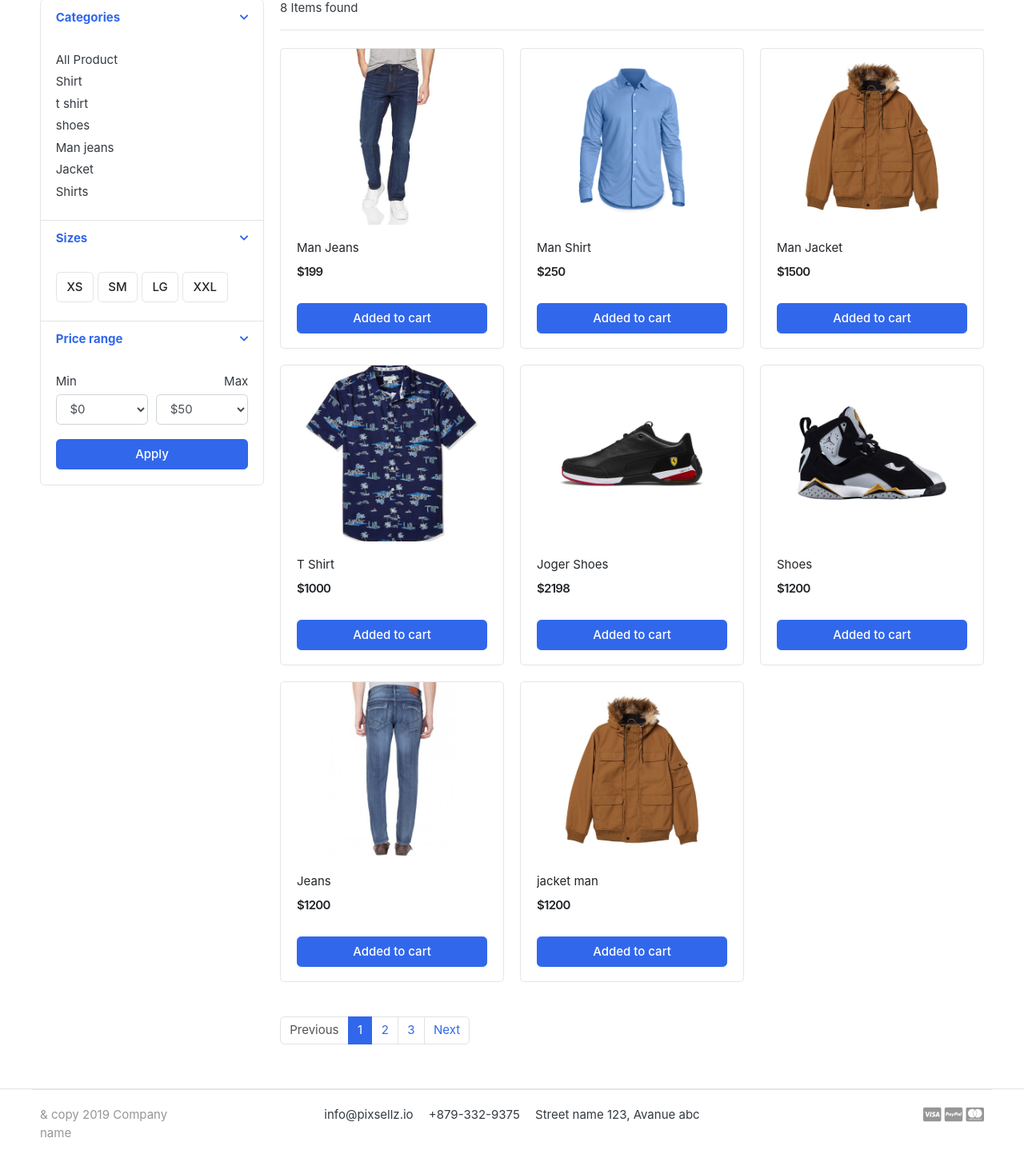
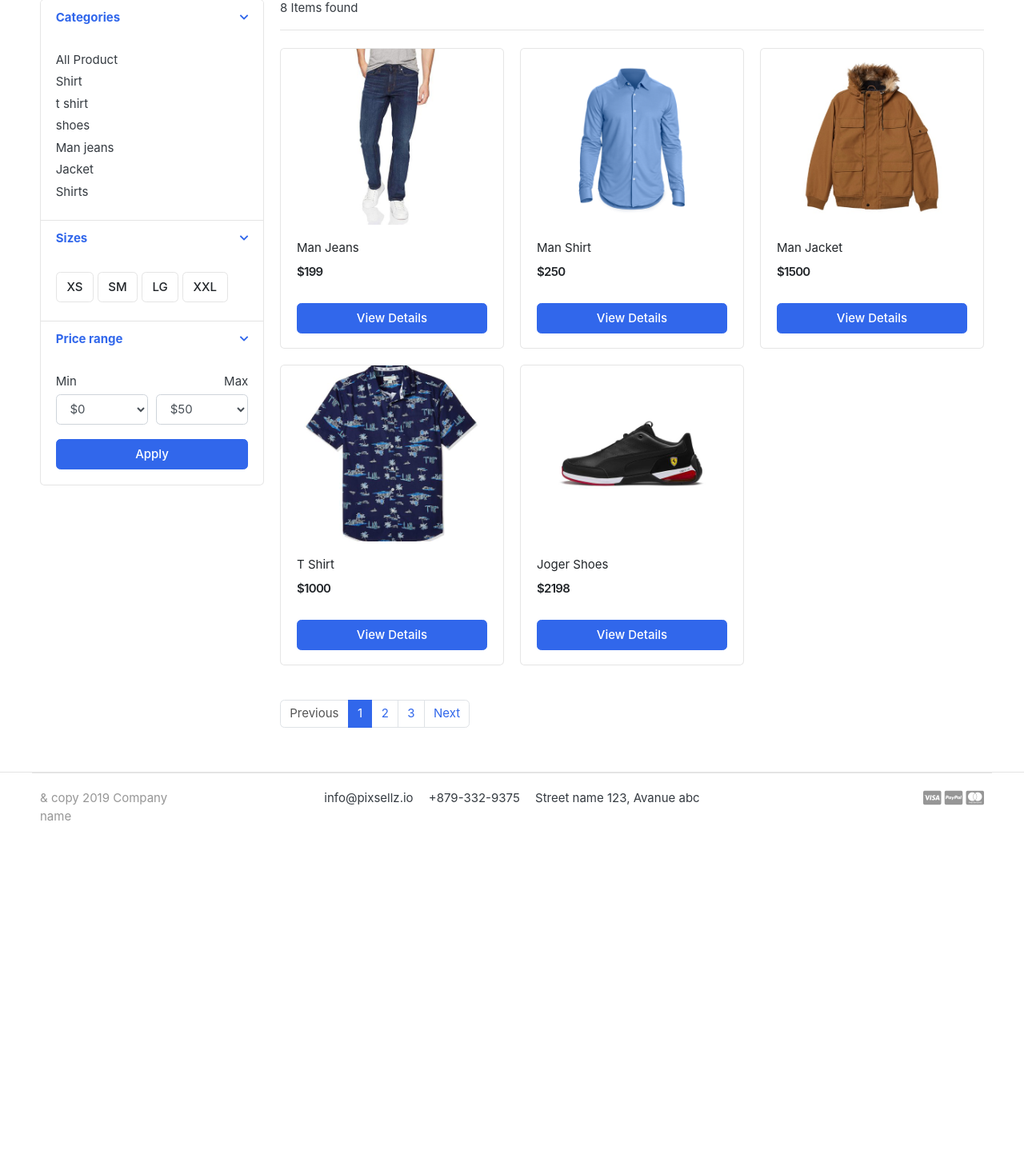
Before and after one commit to Ubaid883/GreatCartEcommerce, a Django app: page /store/ in a window 1280 px wide. Shown: the part 295-1743 px from the top of the page at 80% size. After the commit the page ends 1321 px from the top, so only its background shows below. Run offline with Django 5.2, Linux system fonts and the light colour scheme; data comes from the database, SQL or seed files in the repository; both versions use the stored data as it was after the commit; some libraries are stand-ins or nearby versions; some web fonts are replaced.

Commit message:
paginations

```diff
--- a/cart/context_processor.py
+++ b/cart/context_processor.py
@@ -5,8 +5,8 @@ from .views import _cart_id
 def counter(request):
     cart_count = 0
     try :
-        cart = Cart.objects.filter(cart_id= _cart_id(request))
-        cart_itams = CartIteam.objects.all().filter(cart=cart[:1])
+        cart = Cart.objects.get(cart_id= _cart_id(request))
+        cart_itams = CartIteam.objects.filter(cart=cart, is_active=True)
         cart_count = sum(iteam.quantity for iteam in cart_itams)
     except Cart.DoesNotExist:
         cart_count = 0
--- a/cart/views.py
+++ b/cart/views.py
@@ -60,6 +60,8 @@ def delete_cart_itam(request, product_id):
 
 # Render Cart Page
 def cart(request, total=0,quantity=0,cart_iteams=None):
+    tax = 0
+    grand_total = 0
     try:
         cart =Cart.objects.get(cart_id = _cart_id(request))
         cart_iteams = CartIteam.objects.filter(cart=cart, is_active=True)
--- a/store/models.py
+++ b/store/models.py
@@ -14,8 +14,8 @@ class Product(models.Model):
     Created_date    = models.DateTimeField(auto_now_add=True)
     Modified_date   = models.DateTimeField(auto_now=True)
 
-    # def get_url(self):
-    #     return reverse ('category_by_product',args=[self.Slug])
+    def get_url(self):
+        return reverse ('category_by_product',args=[self.Slug])
 
     def product_url(self):
         return reverse ('product_by_details', args=[self.category.slug,self.Slug])
--- a/store/views.py
+++ b/store/views.py
@@ -2,6 +2,7 @@ from django.shortcuts import render, get_object_or_404
 from .models import Product
 from category.models import Categorie
 from django.http import Http404
+from django.core.paginator import Paginator, PageNotAnInteger, EmptyPage
 
 
 # Create your views here.
@@ -14,10 +15,13 @@ def Store(request, category_slug=None):
         product_count = product.count()
     else:
         product = Product.objects.all().filter(is_available=True)
+        paginator = Paginator(product, 5)  # Show 25 contacts per page.
+        page_number = request.GET.get("page")
+        page_obj = paginator.get_page(page_number)
         product_count = product.count()
 
     context ={
-        'products':product,
+        'products':page_obj,
         'prouduct_count': product_count,
 
     }
--- a/templates/store.html
+++ b/templates/store.html
@@ -141,7 +141,7 @@
 
 					</div> <!-- price-wrap.// -->
 				</div>
-				<a href="{% url 'add_cart' product.id %}" class="btn btn-block btn-primary">Added to cart </a>
+				<a href="{{product.product_url}}" class="btn btn-block btn-primary">View Details </a>
 			</figcaption>
 		</figure>
 	</div> <!-- col.// -->
```
Also changed, not shown: db.sqlite3.
